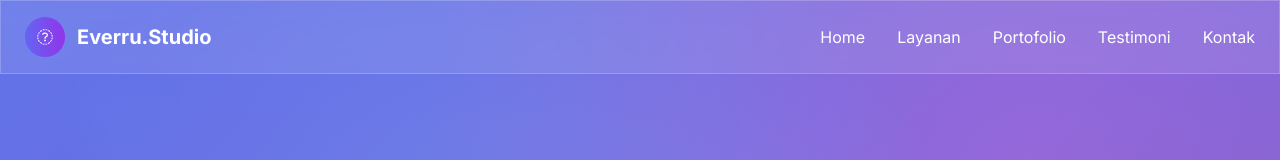
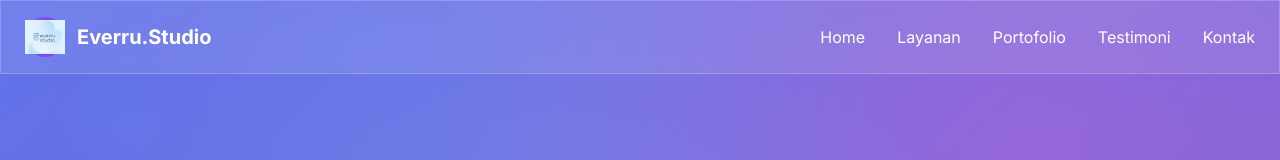
Before and after one commit to Vkzapple/everru.studio, a website built with Vite: page index.html in a window 1280 px wide. Shown: the top 160 px of the page. Built offline with nearby package versions, Linux system fonts and the light colour scheme.

Commit message:
add logo

```diff
--- a/index.html
+++ b/index.html
@@ -22,7 +22,7 @@
             <div
               class="w-10 h-10 bg-gradient-to-r from-indigo-500 to-purple-600 rounded-full flex items-center justify-center"
             >
-              <i class="fas fa-code text-white"></i>
+              <img src="/assets/logo.jpg" alt="logo-navbar" />
             </div>
             <span class="text-xl font-bold text-white">Everru.Studio</span>
           </div>
```
